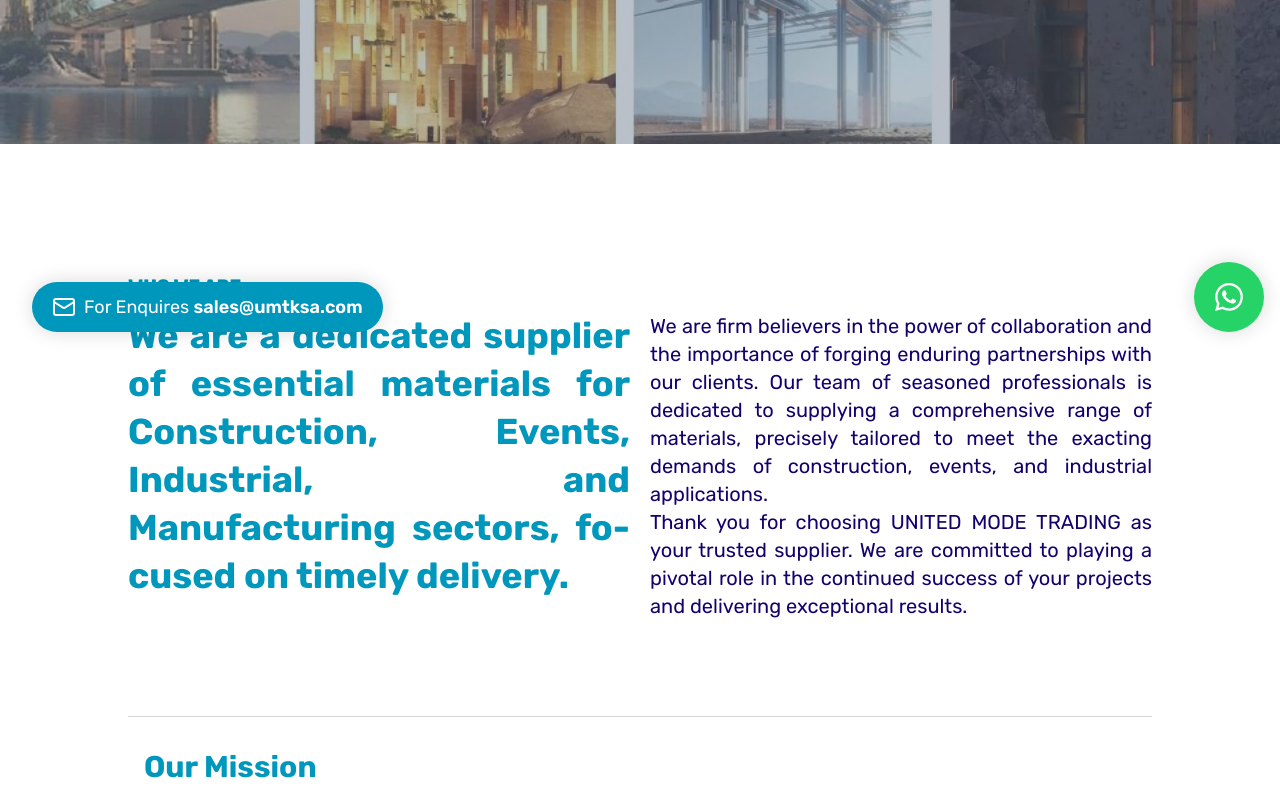
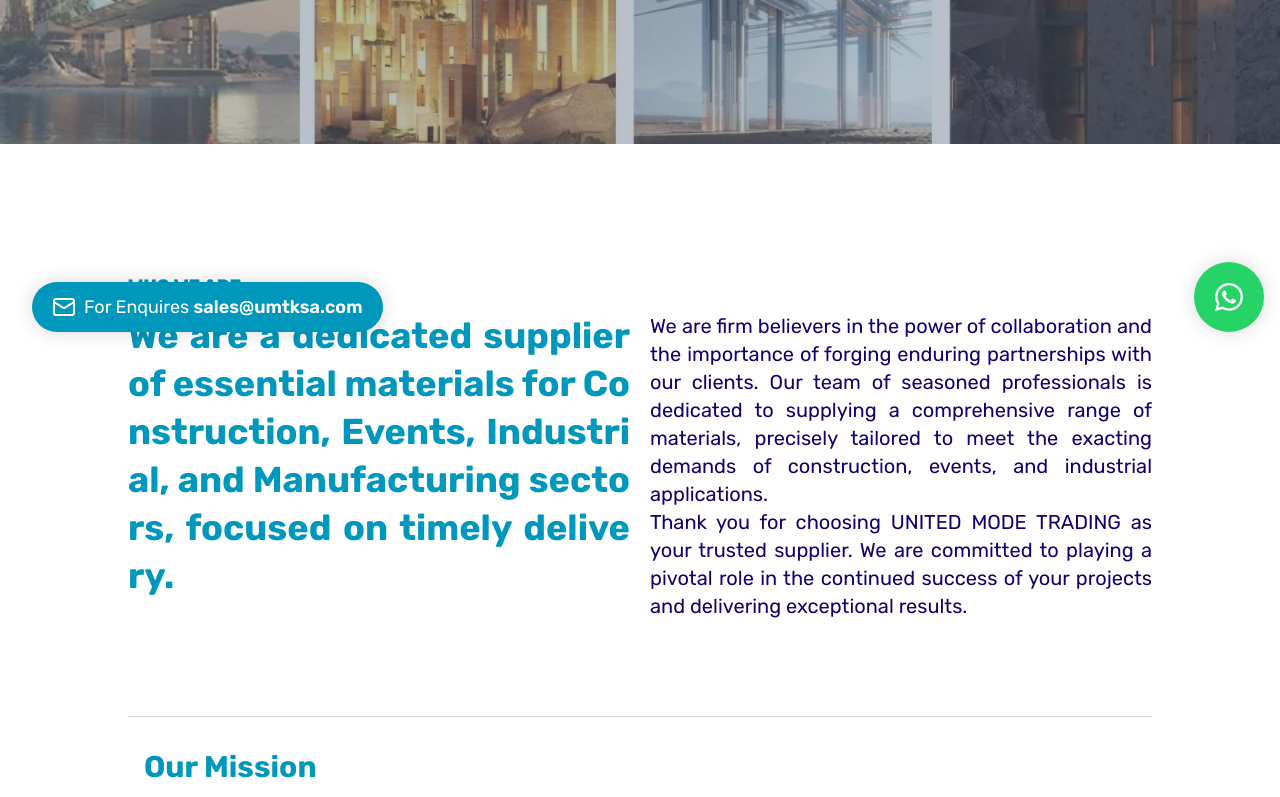
Before and after one commit to Rishal-pc7/umtksa, a React (Vite) app: page /about in a window 1280 px wide. Shown: the part 456-1253 px from the top of the page. Built offline with nearby package versions, Linux system fonts and the light colour scheme.

Commit message:
About page bug fixed

```diff
--- a/src/Components/About/About.jsx
+++ b/src/Components/About/About.jsx
@@ -21,7 +21,7 @@
     <div className="flex w-full flex-wrap md:flex-nowrap gap-x-5 pb-20 text-brand-cyan" lang='en-US'>
         <div className="w-full md:w-1/2 m slider from-left">
         <h1 className='font-extrabold  text-lg uppercase'>Who we are</h1>
-        <h1 className='font-bold text-justify text-xl md:text-4xl mt-3 md:leading-[3rem] leading-8'style={{hyphens:'auto'}} >
+        <h1 className='font-bold text-justify text-xl md:text-4xl mt-3 md:leading-[3rem] leading-8'style={{wordBreak:'break-all'}} >
         We are a dedicated supplier of essential materials for Construction, Events, Industrial, and Manufacturing sectors, focused on timely delivery.
         </h1>
         </div>
```
